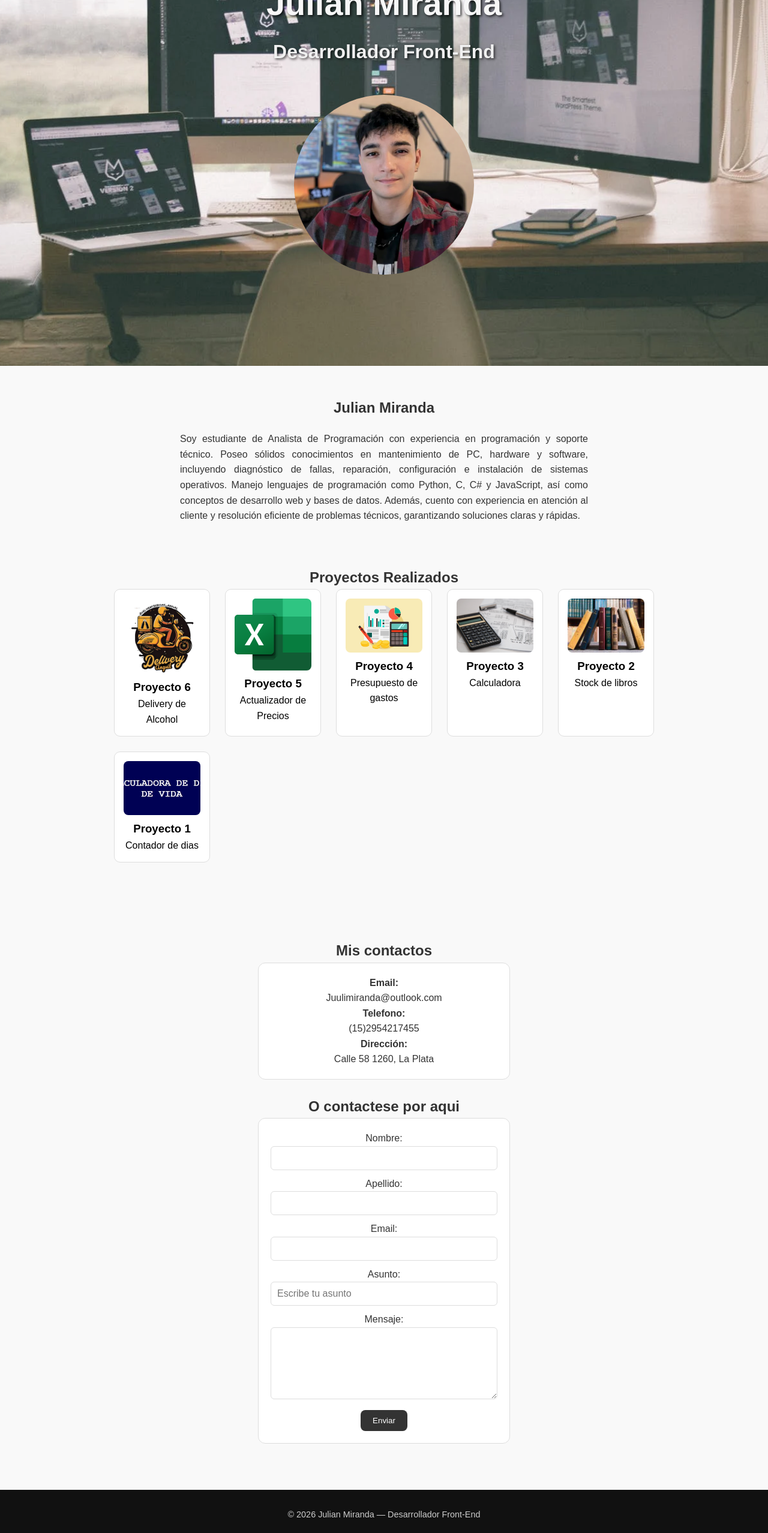
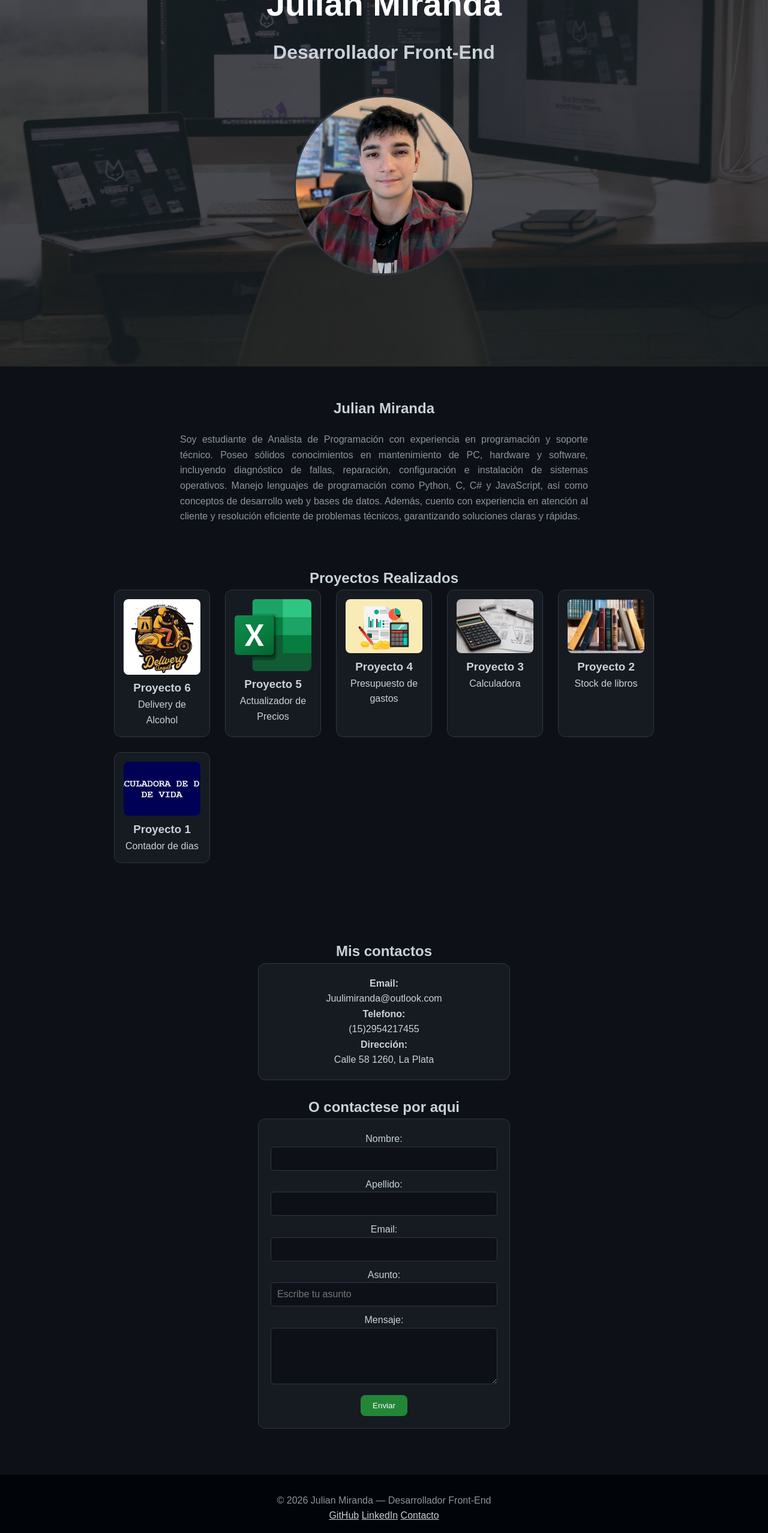
Before and after one commit to JulianMirandaR/PortafolioPersonal, a website: page index.html in a window 1280 px wide. Shown: the part 240-2796 px from the top of the page at 60% size. Drawn offline with Linux system fonts and the light colour scheme.

Commit message:
nuevoscolores

```diff
--- a/estilos.css
+++ b/estilos.css
@@ -12,18 +12,19 @@
 body {
   font-family: 'Roboto', sans-serif;
   line-height: 1.6;
-  color: #333;
-  background-color: #f9f9f9;
+  color: #c9d1d9;
+  background-color: #0d1117;
 }
 
 /* HEADER / NAV */
 header {
-  background: #333;
-  color: #fff;
+  background: #161b22;
+  color: #c9d1d9;
   padding: 12px 0;
   position: sticky;
   top: 0;
   z-index: 1000;
+  border-bottom: 1px solid #30363d;
 }
 
 header nav ul {
@@ -36,14 +37,15 @@
 
 header nav ul li a {
   text-decoration: none;
-  color: #fff;
+  color: #c9d1d9;
   padding: 6px 12px;
-  border-radius: 5px;
-  transition: background 0.3s ease;
+  border-radius: 6px;
+  transition: background 0.2s ease, color 0.2s ease;
 }
 
 header nav ul li a:hover {
-  background: #575757;
+  background: #21262d;
+  color: #58a6ff;
 }
 
 /* SECCIONES */
@@ -54,15 +56,29 @@
 
 /* HERO */
 #principal {
-  background: #333 url(Images/fondo1.webp) no-repeat center / cover;
-  color: #f7f7f7;
+  position: relative;
+  background: url(Images/fondo1.webp) no-repeat center / cover;
+  color: #ffffff;
   min-height: 100vh;
   display: flex;
   flex-direction: column;
   justify-content: center;
   align-items: center;
   padding: 20px;
-  text-shadow: 2px 2px 4px rgba(0, 0, 0, 0.8);
+  text-align: center;
+}
+
+#principal::before {
+  content: "";
+  position: absolute;
+  inset: 0;
+  background: rgba(13, 17, 23, 0.75); /* GitHub dark */
+  z-index: 1;
+}
+
+#principal > * {
+  position: relative;
+  z-index: 2;
 }
 
 #principal h1 {
@@ -71,9 +87,8 @@
 
 #principal h2 {
   font-size: clamp(1.2rem, 3vw, 2rem);
-  color: #f0f0f0;
+  color: #c9d1d9;
   margin-top: 10px;
-  text-shadow: 2px 2px 4px rgba(0, 0, 0, 0.7);
 }
 
 .texto, .detalles-proyecto, #contacto {
@@ -81,12 +96,10 @@
   animation: fadeIn 1s forwards;
 }
 
-.texto:nth-child(1), .detalles-proyecto:nth-child(1), #contacto:nth-child(1) {
+.texto:nth-child(1),
+.detalles-proyecto:nth-child(1),
+#contacto:nth-child(1) {
   animation-delay: 0.3s;
-}
-
-.detalles-proyecto {
-  transition: transform 0.3s ease, box-shadow 0.3s ease;
 }
 
 @keyframes fadeIn {
@@ -102,6 +115,7 @@
   height: clamp(100px, 30vw, 300px);
   border-radius: 50%;
   object-fit: cover;
+  border: 3px solid #30363d;
 }
 
 /* SOBRE MI */
@@ -110,6 +124,7 @@
   max-width: 700px;
   text-align: justify;
   padding: 0 10px;
+  color: #8b949e;
 }
 
 /* PROYECTOS */
@@ -122,25 +137,23 @@
 }
 
 .detalles-proyecto {
-  background: #fff;
-  border: 1px solid #ddd;
-  border-radius: 10px;
+  background: #161b22;
+  border: 1px solid #30363d;
+  border-radius: 12px;
   padding: 15px;
   text-align: center;
-  transition: transform 0.3s ease, box-shadow 0.3s ease;
-  display: block;
-  transition: transform 0.3s ease-in-out;
+  transition: transform 0.25s ease, box-shadow 0.25s ease;
 }
 
 .detalles-proyecto a {
   text-decoration: none;
-  color: #000;
+  color: #c9d1d9;
 }
 
 .detalles-proyecto:hover {
-  transform: translateY(-5px);
-  box-shadow: 0 10px 25px rgba(0, 0, 0, 0.15);
-  transform: scale(1.05);
+  transform: translateY(-6px);
+  box-shadow: 0 10px 30px rgba(0,0,0,0.6);
+  border-color: #58a6ff;
 }
 
 .detalles-proyecto img {
@@ -157,29 +170,32 @@
   margin: 0 auto;
   padding: 20px;
   max-width: 420px;
-  background: #fff;
-  border: 1px solid #ddd;
+  background: #161b22;
+  border: 1px solid #30363d;
   border-radius: 12px;
 }
 
 form input,
-form textarea{
+form textarea {
   width: 100%;
   margin-bottom: 10px;
   padding: 10px;
-  border: 1px solid #ddd;
+  border: 1px solid #30363d;
   border-radius: 6px;
   font-size: 1rem;
+  background: #0d1117;
+  color: #c9d1d9;
 }
 
-form textarea {
-  resize: vertical;
-  min-height: 120px;
+form input:focus,
+form textarea:focus {
+  outline: none;
+  border-color: #58a6ff;
 }
 
 form button {
-  background-color: #333;
-  color: #fff;
+  background-color: #238636;
+  color: #ffffff;
   padding: 10px 20px;
   border-radius: 8px;
   border: none;
@@ -187,63 +203,26 @@
 }
 
 form button:hover {
-  background-color: #555;
+  background-color: #2ea043;
 }
 
+/* FOOTER */
 .footer {
-  background: #111;
-  color: #ccc;
+  background: #010409;
+  color: #8b949e;
   padding: 30px 20px;
   text-align: center;
-  position: relative;
-  bottom: 0;
-  width: 100%;
-}
-
-.footer-content {
-  max-width: 1100px;
-  margin: auto;
-}
-
-.footer p {
-  font-size: 0.9rem;
-  margin-bottom: 15px;
-}
-
-.footer-links {
-  display: flex;
-  justify-content: center;
-  gap: 20px;
-  flex-wrap: wrap;
 }
 
 .footer-links a {
-  color: #f0f0f0;
-  text-decoration: none;
-  font-weight: 500;
-  position: relative;
-  transition: color 0.3s ease;
-}
-
-.footer-links a::after {
-  content: "";
-  position: absolute;
-  left: 0;
-  bottom: -4px;
-  width: 0;
-  height: 2px;
-  background: #f0f0f0;
-  transition: width 0.3s ease;
+  color: #c9d1d9;
 }
 
 .footer-links a:hover {
-  color: #ffffff;
+  color: #58a6ff;
 }
 
-.footer-links a:hover::after {
-  width: 100%;
-}
-
+/* REVEAL */
 .reveal {
   opacity: 0;
   transform: translateY(30px);
@@ -255,18 +234,20 @@
   transform: translateY(0);
 }
 
+/* NAV ACTIVO */
 nav a.active {
-  color: #fff;
+  color: #58a6ff;
   font-weight: bold;
-  border-bottom: 2px solid #fff;
+  border-bottom: 2px solid #58a6ff;
 }
 
+/* BTN TOP */
 #btn-top {
   position: fixed;
   bottom: 20px;
   right: 20px;
-  background: #333;
-  color: #fff;
+  background: #161b22;
+  color: #ffffff;
   border: none;
   border-radius: 50%;
   width: 50px;
@@ -275,12 +256,12 @@
   cursor: pointer;
   display: none;
   z-index: 999;
-  transition: background 0.3s ease;
 }
 
 #btn-top:hover {
-  background: #555;
+  background: #58a6ff;
 }
+
 
 @media screen and (max-width: 768px) {
   #principal h1 {
```
